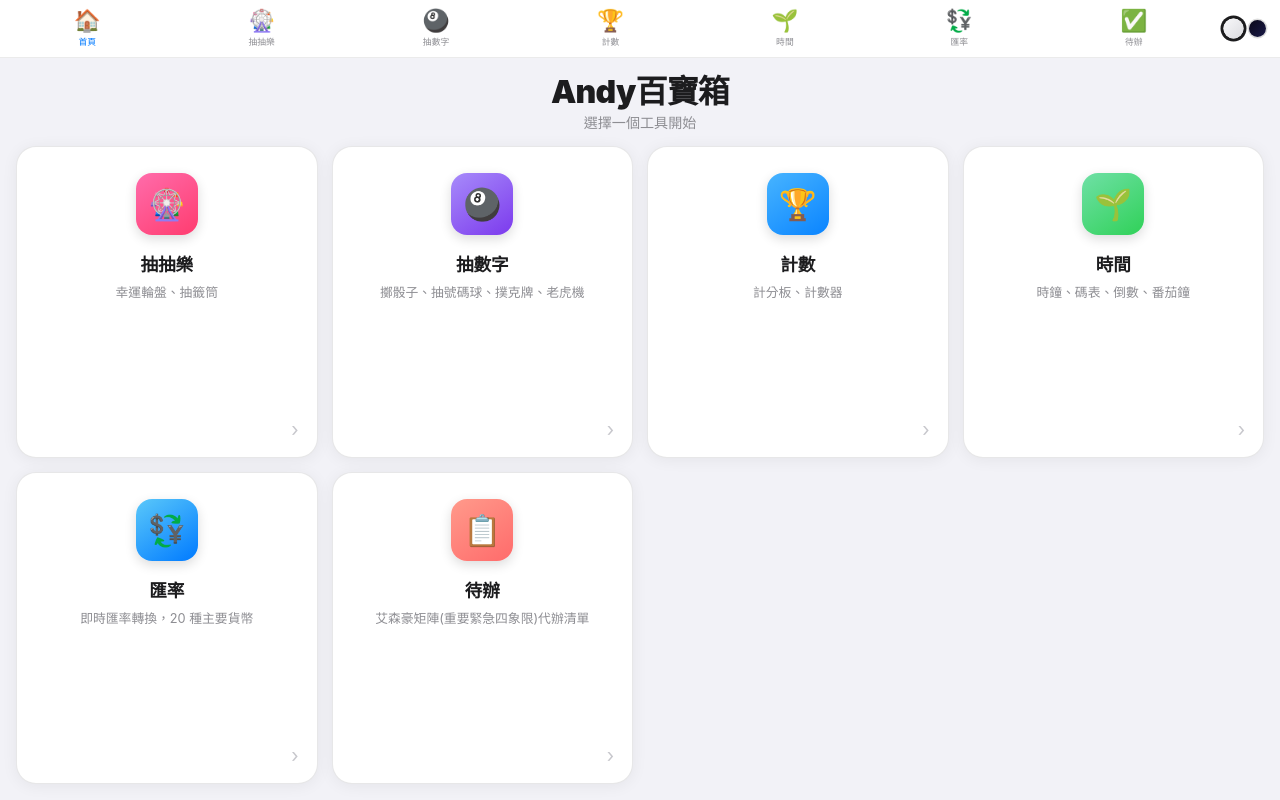
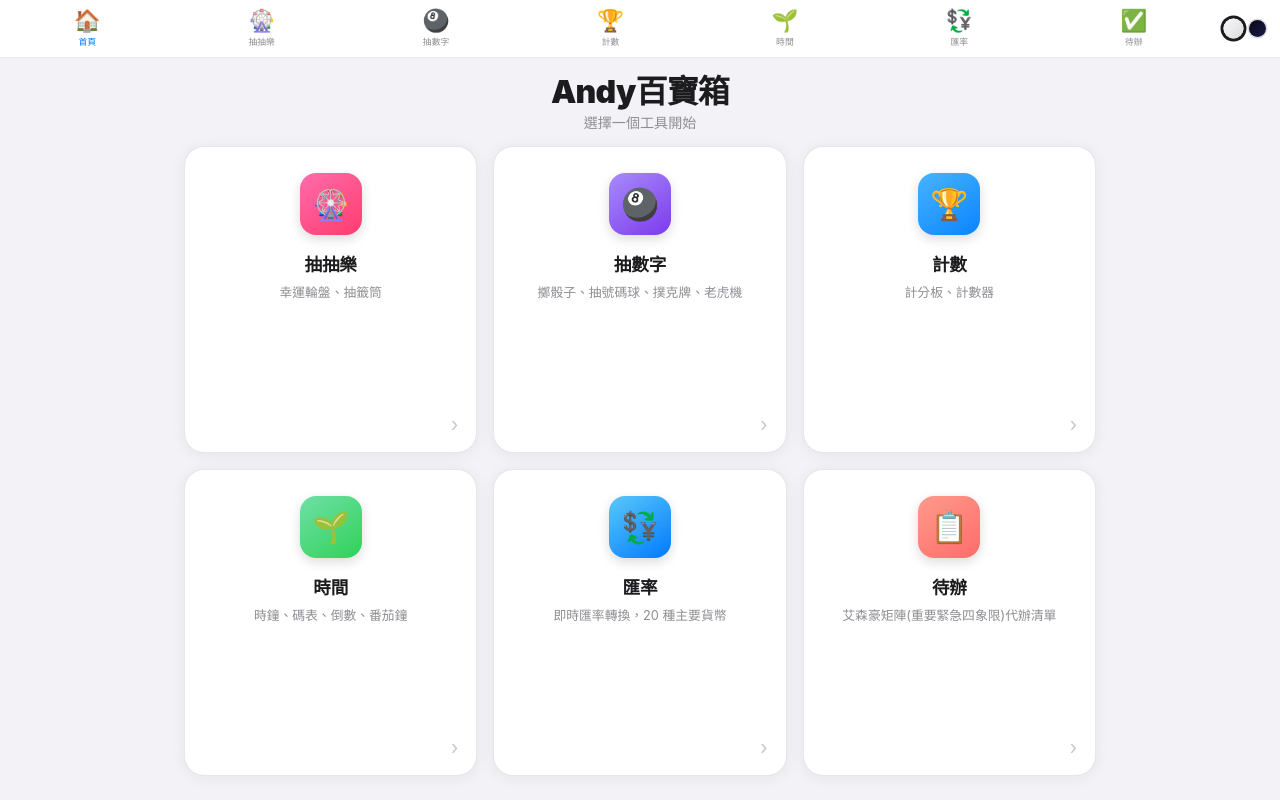
Before and after one commit to andysaystech/tools.com.tw, a plain HTML site: page index.html in a window 1280 px wide. Drawn offline with Linux system fonts and the light colour scheme.

Commit message:
Add files via upload

```diff
--- a/index.html
+++ b/index.html
@@ -59,10 +59,11 @@ html,body{height:100%}
   flex:1;
   display:grid;
   grid-template-columns:repeat(2,1fr);
-  gap:clamp(6px,1.5vw,14px);
-  padding:0 clamp(8px,2vw,16px) clamp(8px,2vw,16px);
+  gap:clamp(10px,2vw,16px);
+  padding:0 clamp(12px,3vw,24px) clamp(12px,3vw,24px);
+  max-width:960px;margin:0 auto;width:100%;
 }
-@media(min-width:700px){.tools-grid{grid-template-columns:repeat(4,1fr)}}
+@media(min-width:520px){.tools-grid{grid-template-columns:repeat(3,1fr)}}
 
 /* ─── CARD ─── */
 .tool-card{
```
